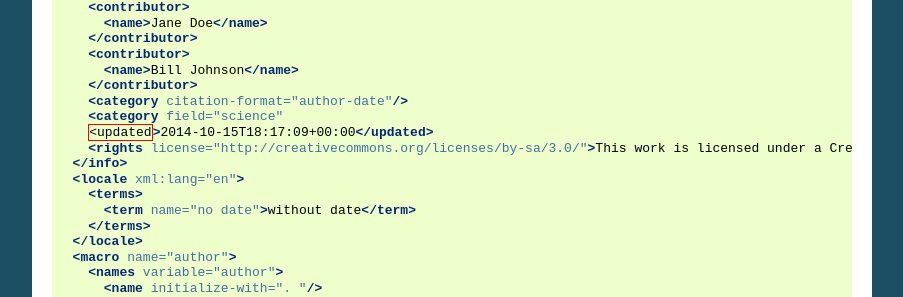
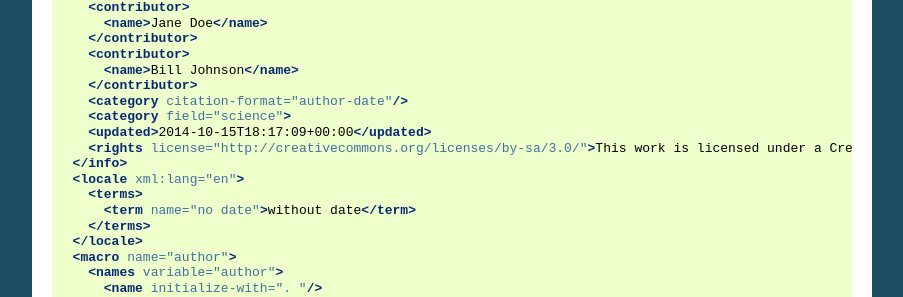
Before and after one commit to rmzelle/writing, a Sphinx documentation site: the page built from docs/primer.rst, in a window 1280 px wide and 900 px high, scrolled down 9305 px. Shown: the part 135-432 px from the top of the window, without its empty margins (198-1101 px from the left). Built offline with Sphinx 7.4.7, drawn with Linux system fonts in a browser that asks for light colours.

Commit message:
Fix XML typos

```diff
--- a/docs/primer.rst
+++ b/docs/primer.rst
@@ -344,7 +344,7 @@
           <name>Bill Johnson</name>
         </contributor>
         <category citation-format="author-date"/>
-        <category field="science"
+        <category field="science">
         <updated>2014-10-15T18:17:09+00:00</updated>
         <rights license="http://creativecommons.org/licenses/by-sa/3.0/">This work is licensed under a Creative Commons Attribution-ShareAlike 3.0 License</rights>
       </info>
@@ -470,7 +470,7 @@
         <name>Bill Johnson</name>
       </contributor>
       <category citation-format="author-date"/>
-      <category field="science"
+      <category field="science">
       <updated>2014-10-15T18:17:09+00:00</updated>
       <rights license="http://creativecommons.org/licenses/by-sa/3.0/">This work is licensed under a Creative Commons Attribution-ShareAlike 3.0 License</rights>
     </info>
```
